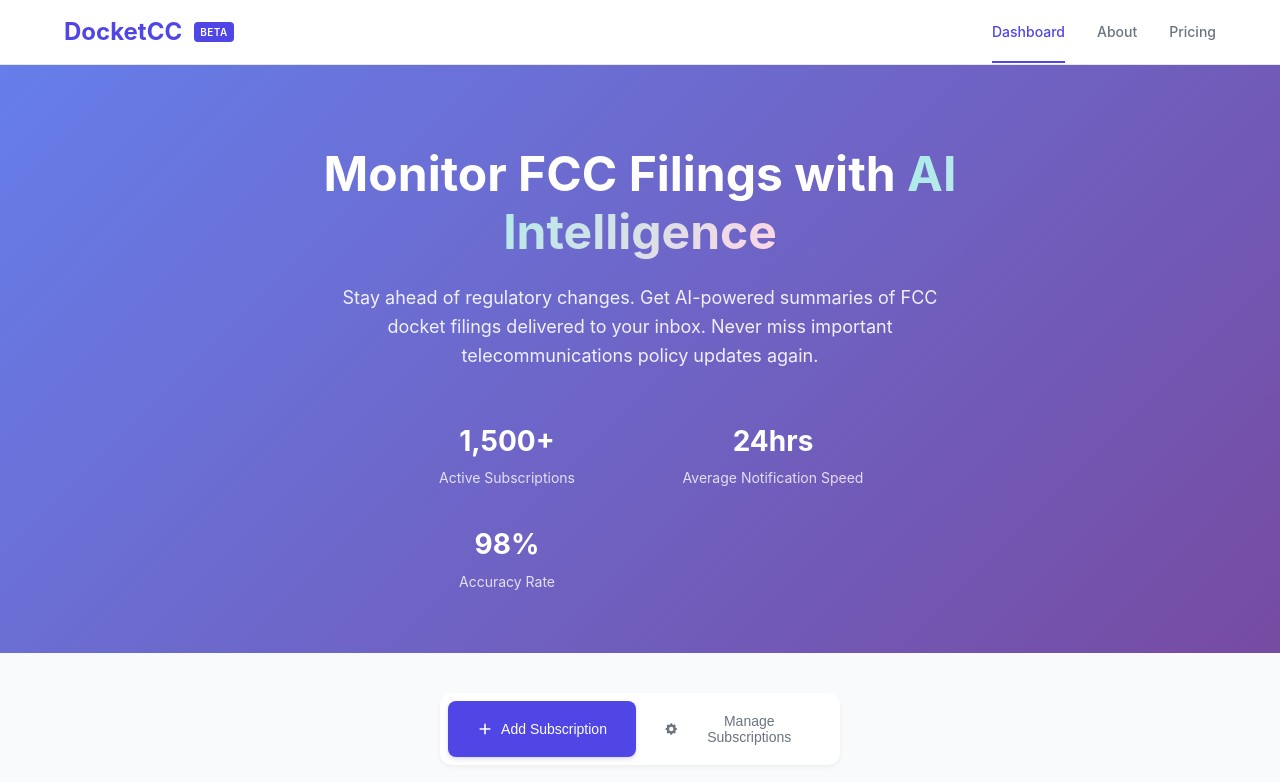
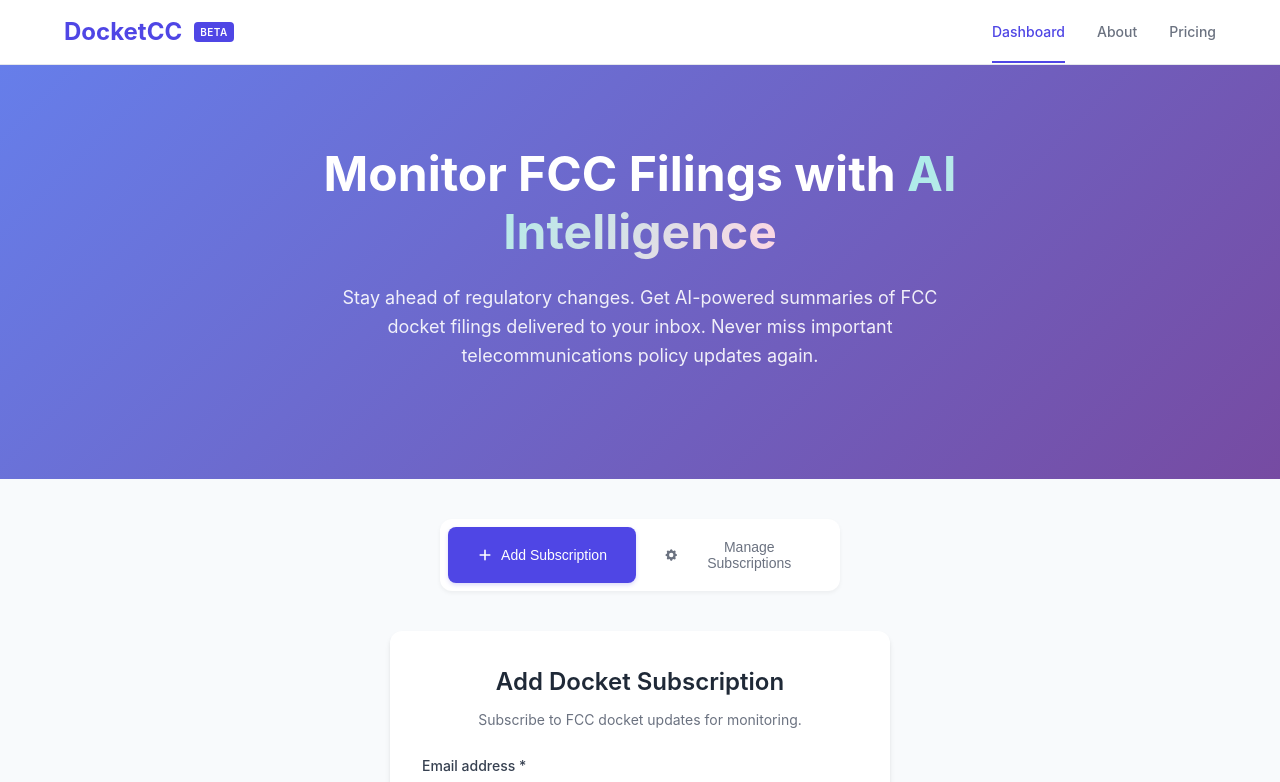
Before and after one commit to rmoh777/SimpleDCC, a SvelteKit app: page / in a window 1280 px wide. Shown: the top 782 px of the page. Built offline with nearby package versions, Linux system fonts and the light colour scheme.

Commit message:
Remove stats section from hero to reduce vertical space

```diff
--- a/src/routes/+page.svelte
+++ b/src/routes/+page.svelte
@@ -41,20 +41,6 @@
         filings delivered to your inbox. Never miss important telecommunications policy
         updates again.
       </p>
-      <div class="hero-stats">
-        <div class="stat">
-          <div class="stat-number">1,500+</div>
-          <div class="stat-label">Active Subscriptions</div>
-        </div>
-        <div class="stat">
-          <div class="stat-number">24hrs</div>
-          <div class="stat-label">Average Notification Speed</div>
-        </div>
-        <div class="stat">
-          <div class="stat-number">98%</div>
-          <div class="stat-label">Accuracy Rate</div>
-        </div>
-      </div>
     </div>
   </section>
 
@@ -295,29 +281,6 @@
     margin-right: auto;
   }
 
-  .hero-stats {
-    display: grid;
-    grid-template-columns: repeat(auto-fit, minmax(150px, 1fr));
-    gap: 32px;
-    max-width: 500px;
-    margin: 0 auto;
-  }
-
-  .stat {
-    text-align: center;
-  }
-
-  .stat-number {
-    font-size: 28px;
-    font-weight: 700;
-    margin-bottom: 4px;
-  }
-
-  .stat-label {
-    font-size: 14px;
-    opacity: 0.8;
-  }
-
   /* Main Content */
   .main-content {
     flex: 1;
@@ -546,11 +509,6 @@
       padding: 60px 16px 40px;
     }
 
-    .hero-stats {
-      grid-template-columns: 1fr;
-      gap: 24px;
-    }
-
     .main-content {
       padding: 24px 16px;
     }
```
